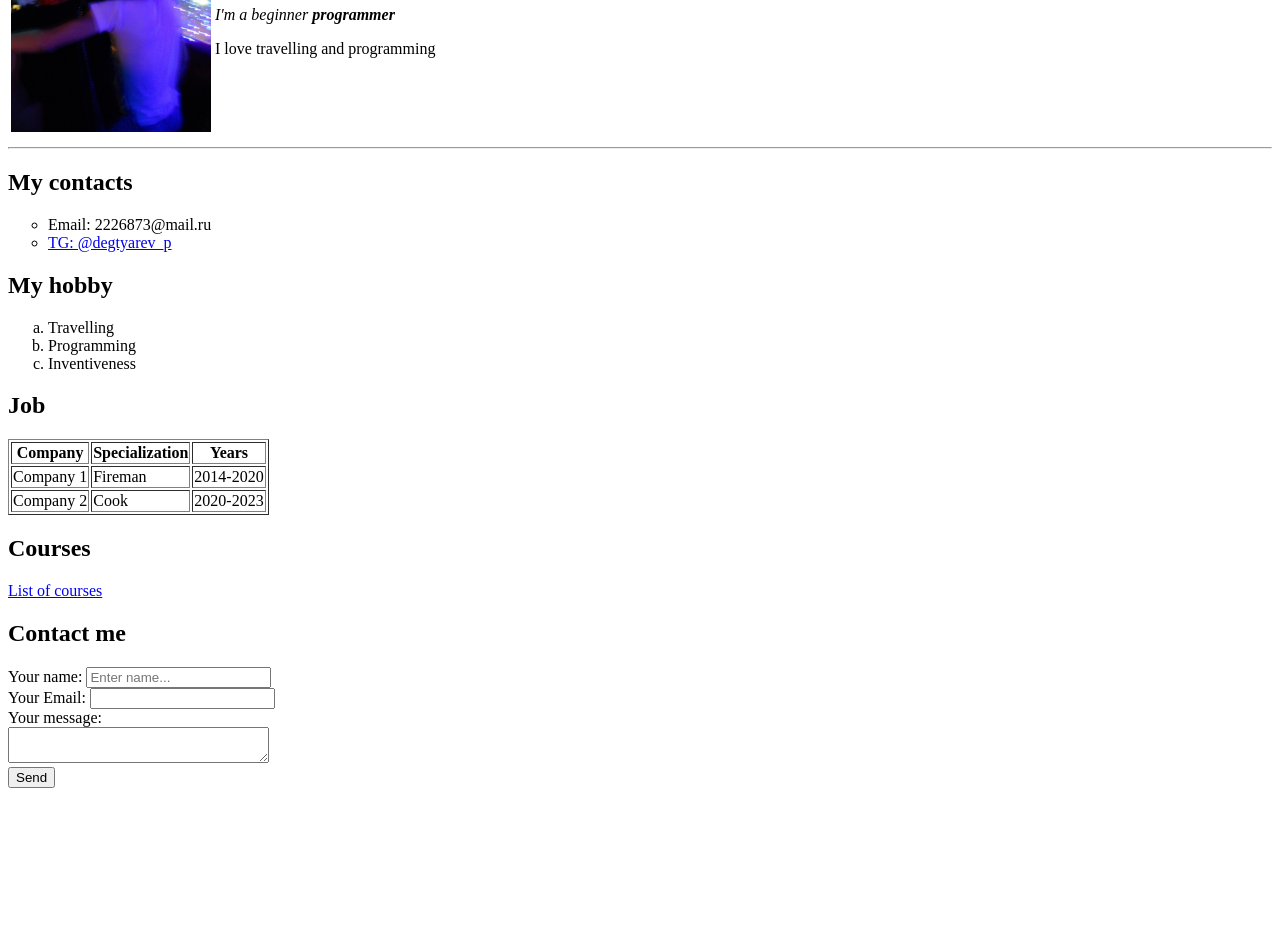
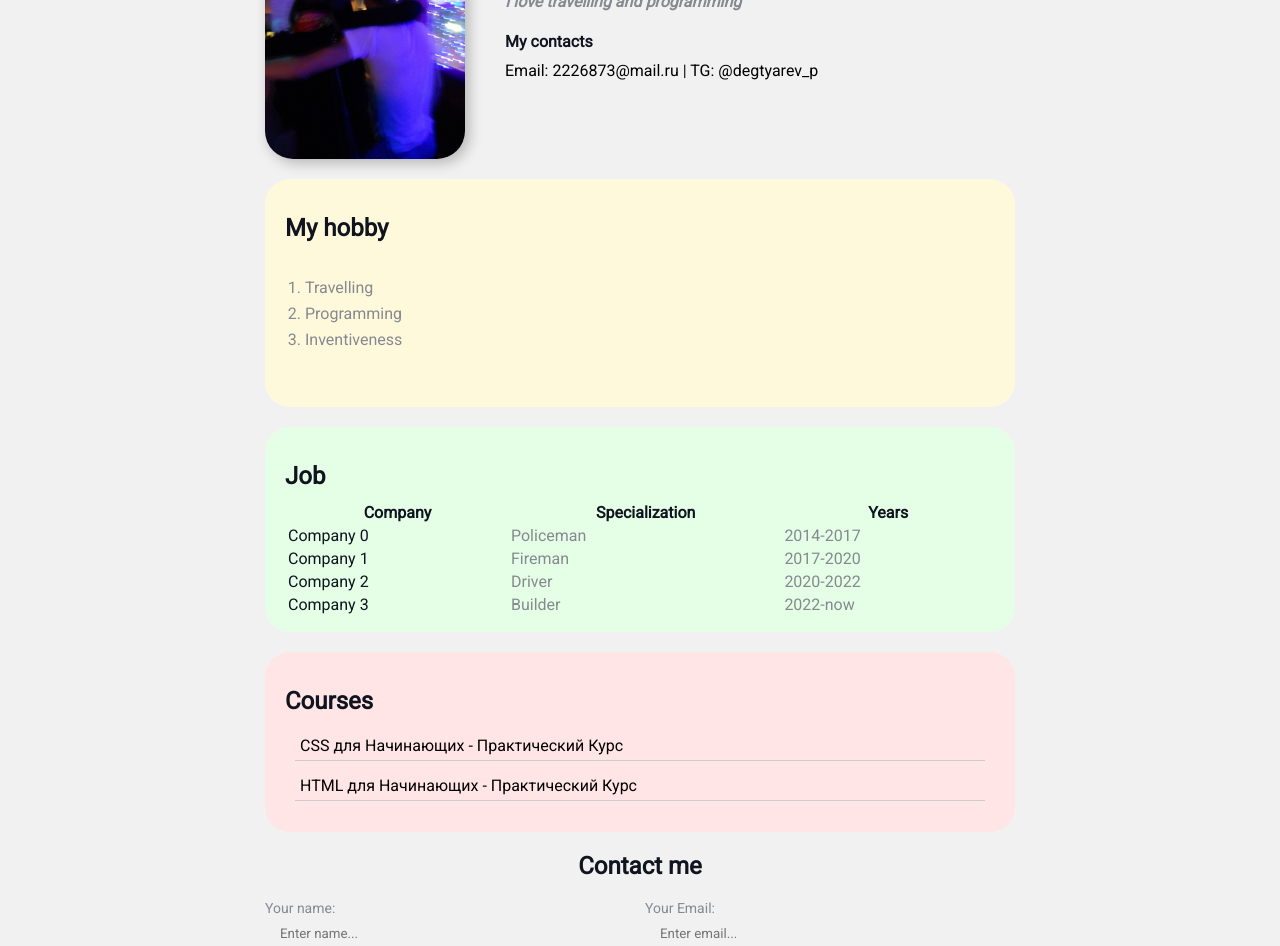
Before and after one commit to PavelDegtyarev/CV, a plain HTML site: page index.html in a window 1280 px wide. Shown: the part 146-1092 px from the top of the page. Before the commit the page ends 942 px from the top, so only its background shows below. Drawn offline with Linux system fonts and the light colour scheme.

Commit message:
Add files via upload

```diff
--- a/index.html
+++ b/index.html
@@ -33,39 +33,39 @@
     <meta charset="UTF-8">
 
     <title>CV</title>
+    <link rel="stylesheet" href="styles.css">
+
 </head>
 <body>
-<table>
-    <tr>
-        <td>
+<div class="container">
+    <div class="info">
         <img src="avatar.jpg"
-                 alt="My picture is here" width="200">
-        </td>
-        <td>
+             alt="My picture is here" class="avatar">
+        <div class="info-text">
             <h1>Pavel Degtyarev</h1>
             <p><em>I'm a beginner <strong>programmer</strong></em></p>
             <p>I love travelling and programming</p>
-        </td>
-    </tr>
-</table>
 
+            <h4>My contacts</h4>
 
-<hr>
-<h2>My contacts</h2>
-<ul type="circle">
-    <li >Email: 2226873@mail.ru</li>
-    <li><a target="_blank" href="https://t.me/degtyarev_p">TG: @degtyarev_p</a></li>
-</ul>
+            <a target="_blank" href="https://mail.ru">Email: 2226873@mail.ru</a>
+            |
+            <a target="_blank" href="https://t.me/degtyarev_p">TG: @degtyarev_p</a>
+        </div>
+    </div>
 
-
+    <div class="card bg-yellow">
         <h2>My hobby</h2>
-<ol type="a" start="1">
+        <ol class="list">
             <li>Travelling</li>
             <li>Programming</li>
             <li>Inventiveness</li>
         </ol>
+    </div>
+
+    <div class="card bg-green">
         <h2>Job</h2>
-<table border="1">
+        <table class="table">
 
             <tr>
                 <th>Company</th>
@@ -75,34 +75,62 @@
 
             <tbody>
             <tr>
+                <td>Company 0</td>
+                <td>Policeman</td>
+                <td>2014-2017</td>
+            </tr>
+            <tr>
                 <td>Company 1</td>
                 <td>Fireman</td>
-        <td>2014-2020</td>
+                <td>2017-2020</td>
             </tr>
             <tr>
                 <td>Company 2</td>
-        <td>Cook</td>
-        <td>2020-2023</td>
+                <td>Driver</td>
+                <td>2020-2022</td>
+            </tr>
+            <tr>
+                <td>Company 3</td>
+                <td>Builder</td>
+                <td>2022-now</td>
             </tr>
             </tbody>
         </table>
+    </div>
+
+    <div class="card bg-red">
         <h2>Courses</h2>
-<a href="youtybe.html">List of courses</a>
+        <ul class="link-list">
+            <li><a target="_blank" href="https://youtu.be/SpCUuyZZTp8?si=oJzQeQK6ZtPNYqYf">CSS для Начинающих -
+                Практический Курс</a></li>
+            <li><a target="_blank" href="https://youtu.be/DOEtVdkKwcU?si=a-j40J7LkIjxHWfD">HTML для Начинающих -
+                Практический Курс</a></li>
+        </ul>
+    </div>
+    <div class="contact">
         <h2>Contact me</h2>
         <form action="/">
+            <div class="row">
+                <div class="form-group">
                     <label for="name">Your name:</label>
                     <input type="text" id="name" placeholder="Enter name...">
-    <br>
+                </div>
+
+                <div class="form-group">
                     <label for="email">Your Email: </label>
-    <input type="email" id="email">
-    <br>
+                    <input type="email" id="email" placeholder="Enter email...">
+                </div>
+            </div>
+
+            <div class="form-group">
                 <label for="text">Your message: </label>
-    <br>
                 <textarea name="" id="text" cols="30" rows="2"></textarea>
-    <br>
+            </div>
 
-    <input type="submit" value="Send">
+            <input class="btn" type="submit" value="Send">
         </form>
+    </div>
 
+</div>
 </body>
 </html>
--- /dev/null
+++ b/styles.css
@@ -0,0 +1,166 @@
+@import url('https://fonts.googleapis.com/css2?family=Roboto&display=swap');
+
+body {
+    background: #f1f1f1;
+    color: #0f141e;
+
+    font-size: 16px;
+    font-weight: normal;
+    font-family: "Roboto", sans-serif;
+
+    /*font: normal 16px "Roboto",sans-serif ;*/
+}
+
+.avatar {
+    width: 200px;
+    border-radius: 28px;
+    box-shadow: 4px 4px 14px rgba(0, 0, 0, 0.25);
+}
+ .info p {
+     color: #86898f;
+     margin: 0;
+     font-style: italic;
+     font-weight: bold;
+     text-decoration: none;
+     /*text-transform: uppercase;*/
+     /*letter-spacing: 5px;*/
+     /*word-spacing: 42px;*/
+ }
+ .info {
+     display: flex;
+     margin-bottom: 20px;
+ }
+
+ .info .info-text {
+     margin-left: 40px;
+ }
+
+ .info-text h4 {
+     margin-bottom: 10px;
+ }
+
+ .container {
+     padding-top: 30px;
+     max-width: 750px;
+     margin: auto;
+ }
+
+ /*.social {*/
+ /*    background-color: green;*/
+ /*    padding: 15px;*/
+ /*    border: 5px solid red;*/
+ /*    margin: 15px;*/
+ /*}*/
+a {
+    color: #000000;
+    text-decoration: none;
+}
+
+a:hover {
+    text-decoration: underline;
+}
+
+a:active {
+    color: blue;
+}
+a:visited {
+    color: grey;
+}
+
+.bg-yellow {
+    background: #fff9dc;
+}
+.bg-green {
+    background: #e5ffe7;
+}
+.bg-red {
+    background: #ffe5e5;
+}
+
+.card {
+    padding: 15px 20px;
+    margin-bottom: 20px;
+    border-radius: 25px;
+}
+
+.card h2 {
+    margin-bottom: 10px;
+}
+
+.list {
+    padding: 20px;
+}
+.list li {
+    color: #86898f;
+    padding-bottom: 7px;
+}
+
+.table {
+    width: 100%;
+}
+.table td:nth-child(2),
+.table td:nth-child(3){
+    color: #86898f;
+}
+
+/*.table tr:nth-child(even) {*/
+/*    background: #737373;*/
+/*}*/
+
+.link-list {
+    list-style: none;
+    padding: 0;
+}
+
+.link-list li {
+    margin: 10px;
+    padding: 5px;
+    border-bottom: 1px solid #ccc;
+}
+
+.contact h2{
+    text-align: center;
+}
+
+.form-group label {
+    display: block;
+    font-size: 14px;
+    color: #86898f;
+}
+
+.form-group input,
+.form-group textarea{
+    padding: 10px 15px 10px;
+    box-sizing: border-box;
+    background-color: transparent;
+    border: none;
+    border-bottom: 1px solid #ccc;
+    width: 100%;
+    font-family: inherit;
+    outline: none;
+    color: #000000;
+}
+.row {
+    display: flex;
+    margin-bottom: 20px;
+}
+
+.row .form-group {
+    width: 50%;
+    margin-right: 10px;
+}
+.row .form-group:last-child {
+    margin-right: 0;
+}
+
+.btn {
+    background: #111;
+    padding: 10px;
+    color: #fff;
+    border: none;
+    font-family: inherit;
+    cursor: pointer;
+}
+.btn:hover {
+    opacity: 0.8;
+}
```
Lines whose indentation alone changed are shown as unchanged.
